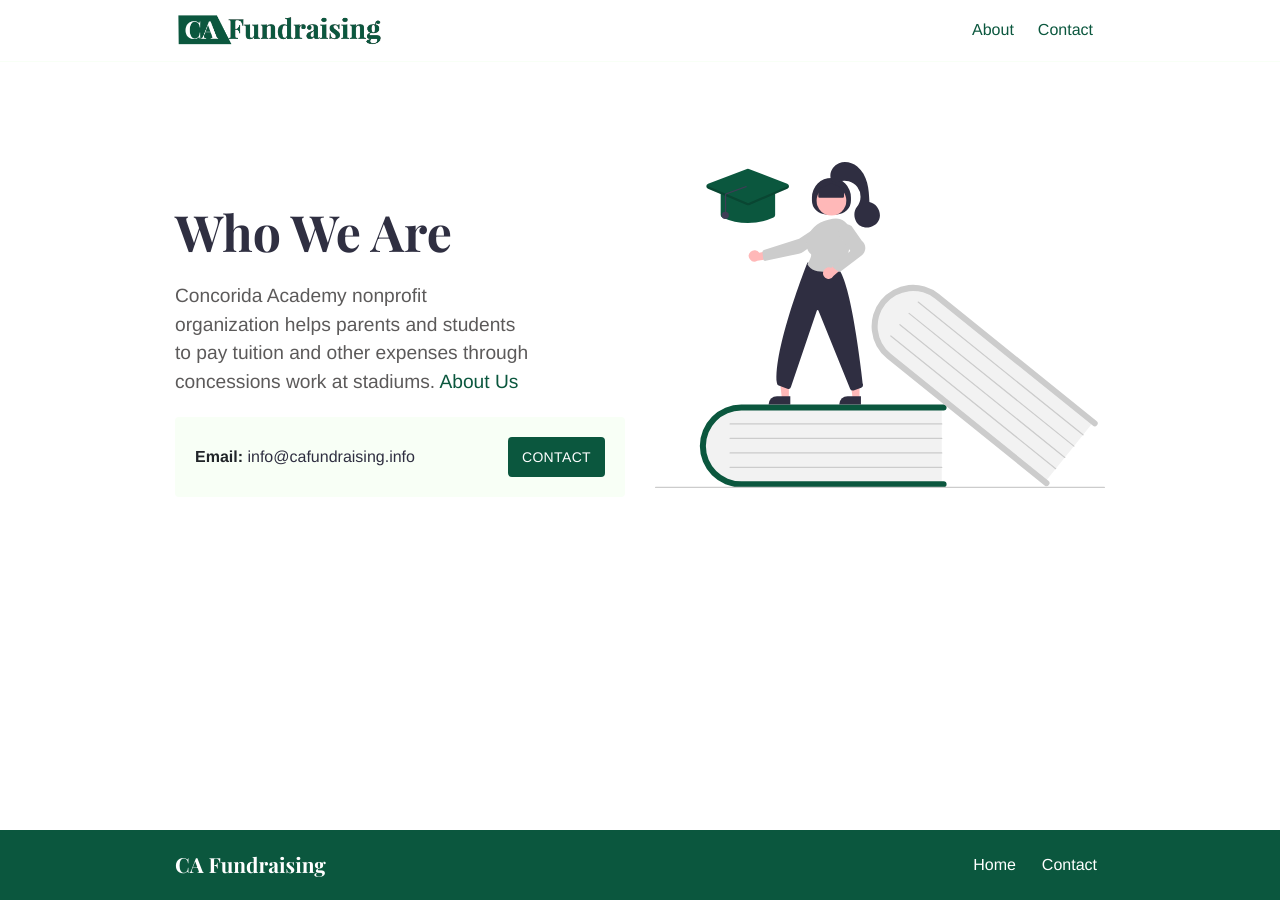
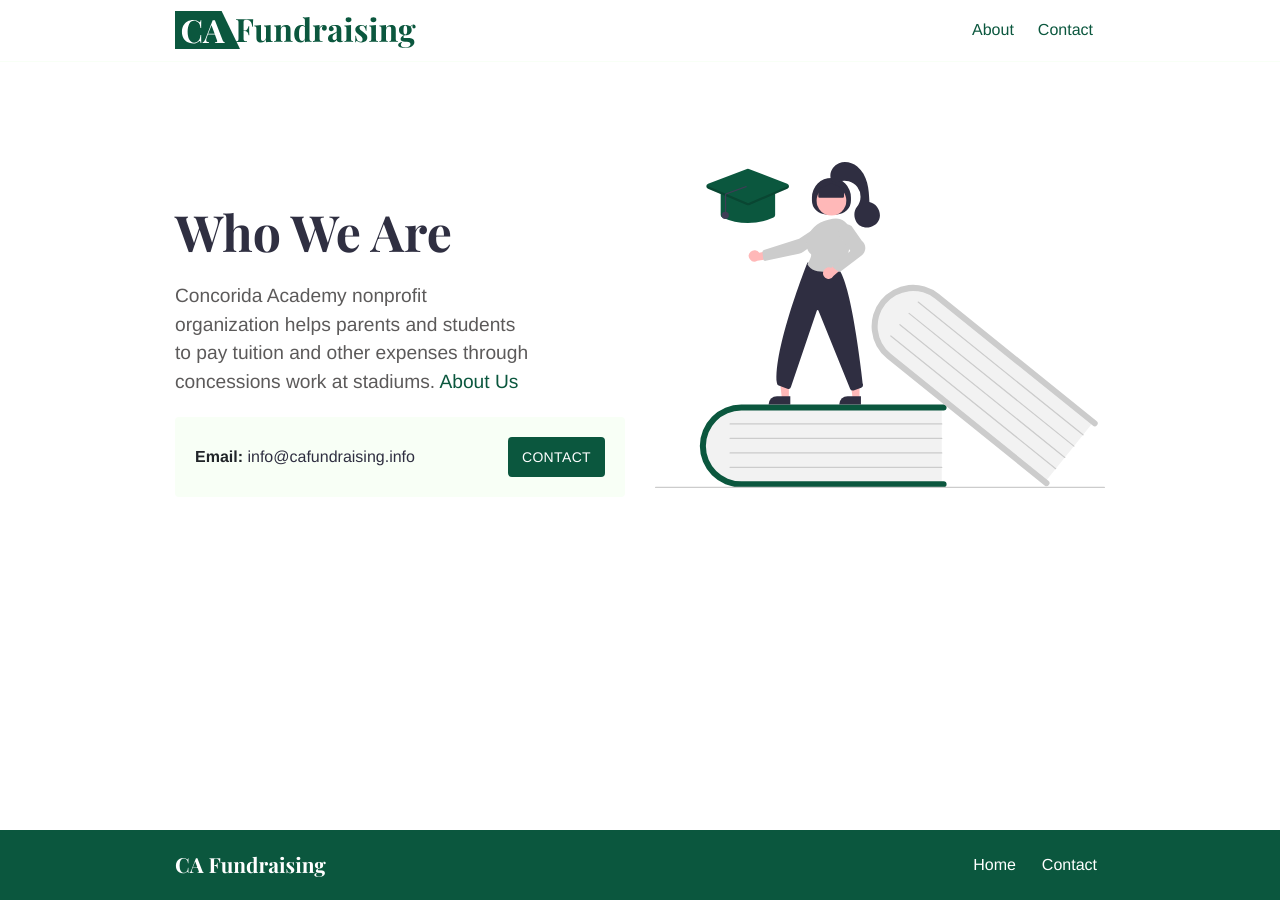
Before and after one commit to Frogdart5/fierce-avocado-6c9b0, a Jekyll site: the page built from index.md, in a window 1280 px wide. Built offline with Jekyll 4.4.1, drawn with Linux system fonts in a browser that asks for light colours.

Commit message:
Update _config.yml

```diff
--- a/_config.yml
+++ b/_config.yml
@@ -7,8 +7,8 @@ homepage:
   show_call_box: true
 logo:
   mobile: images/logo/LogoMakr-5Xd7PR.png
-  desktop: images/logo/LogoMakr-4v4hrB.png
-  desktop_height: 36px
+  desktop: images/logo/logo.svg
+  desktop_height: 38px
 footer:
   copyright_text: Created by CA NPO
 seo:
```
